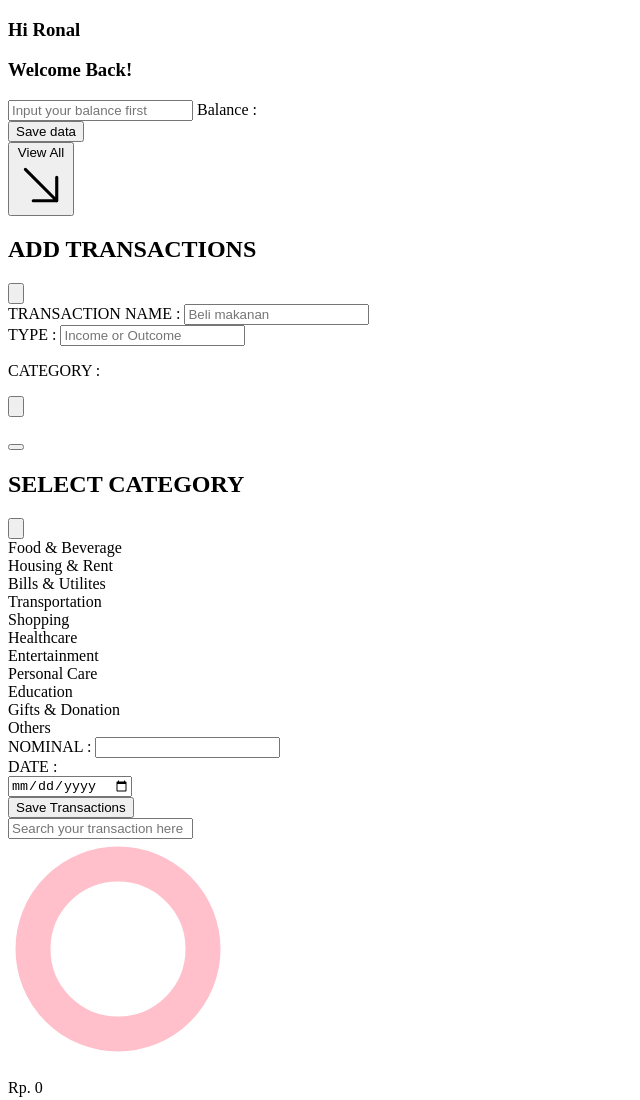
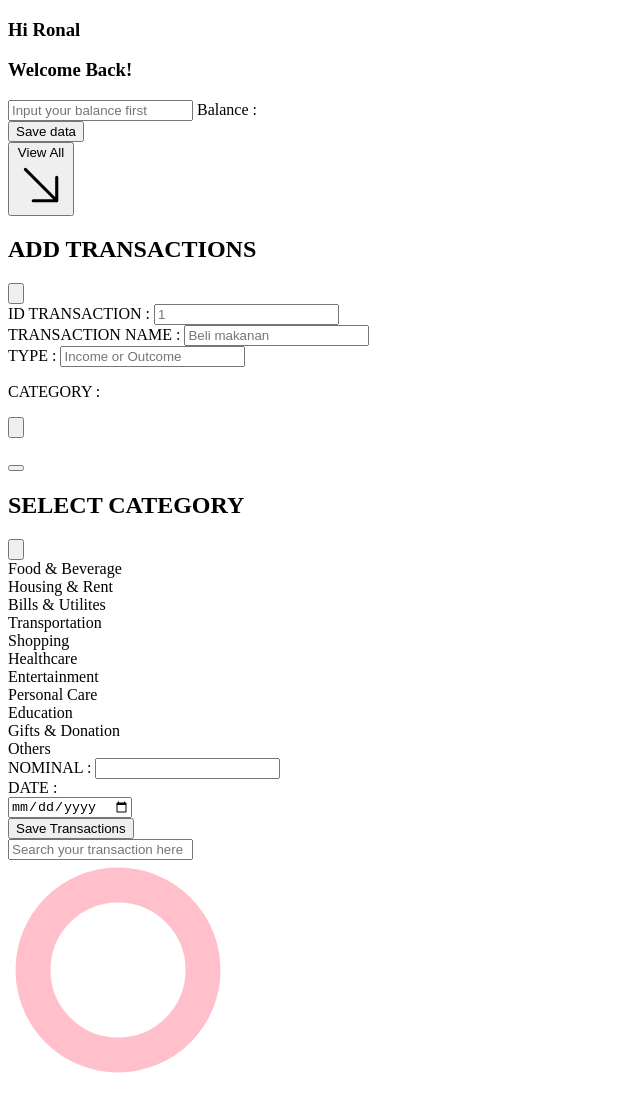
Before and after one commit to ronalputra-rp/moneymate-web, a website with bundled scripts: page index.html in a window 1280 px wide. Shown: the top 1100 px of the page, without its empty margins (0-640 px from the left). Built offline with nearby package versions, Linux system fonts and the light colour scheme.

Commit message:
feat: restore id input

```diff
--- a/index.html
+++ b/index.html
@@ -91,7 +91,7 @@
                                 action=""
                                 autocomplete="off"
                             >
-                                <!-- <section id="id-section">
+                                <section id="id-section">
                                     <label for="id" id="id-label" class="font-3">ID TRANSACTION : </label>
                                     <input
                                         type="number"
@@ -102,7 +102,7 @@
                                         maxlength="1000"
                                         class="border mt-2 w-full border-emerald-300 p-2 rounded-xl"
                                     />
-                                </section> -->
+                                </section>
                                 <section id="trans-section">
                                     <label for="transaction-name" id="name-label">TRANSACTION NAME : </label>
                                     <input
```
